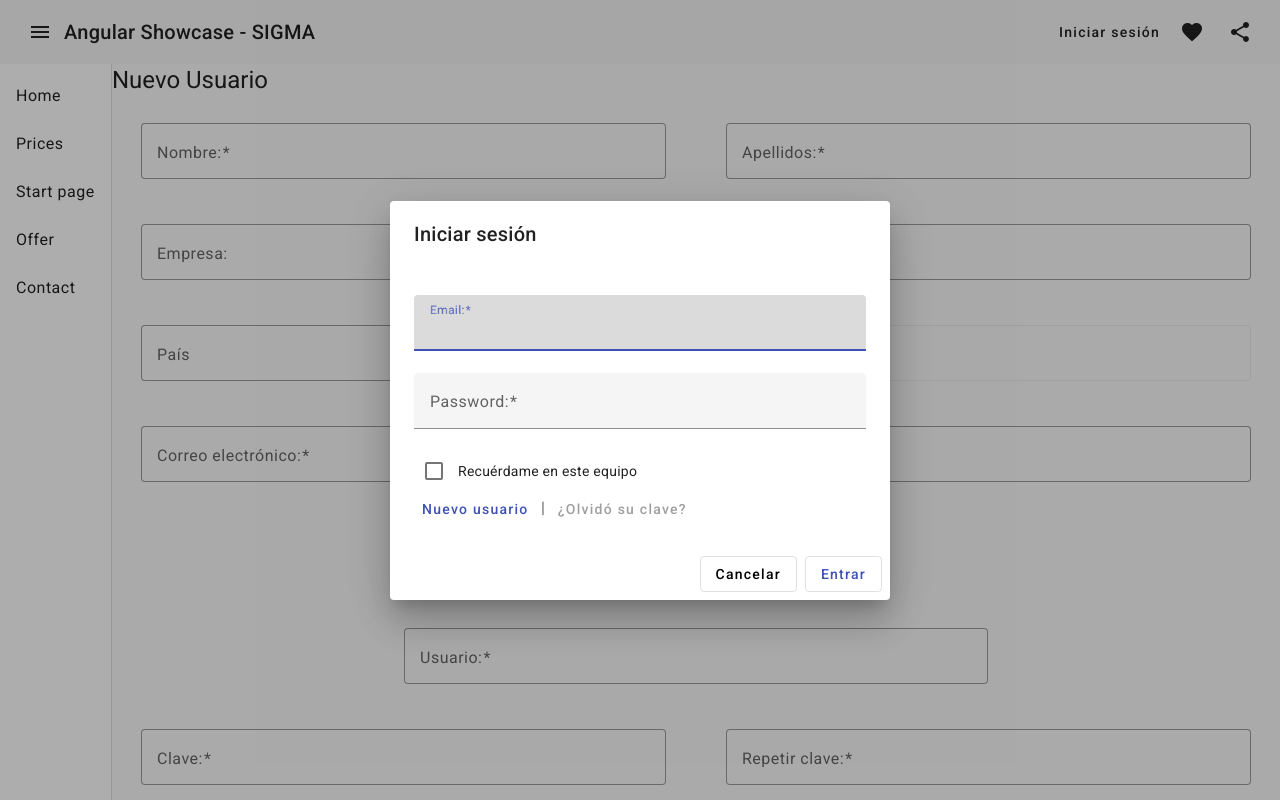
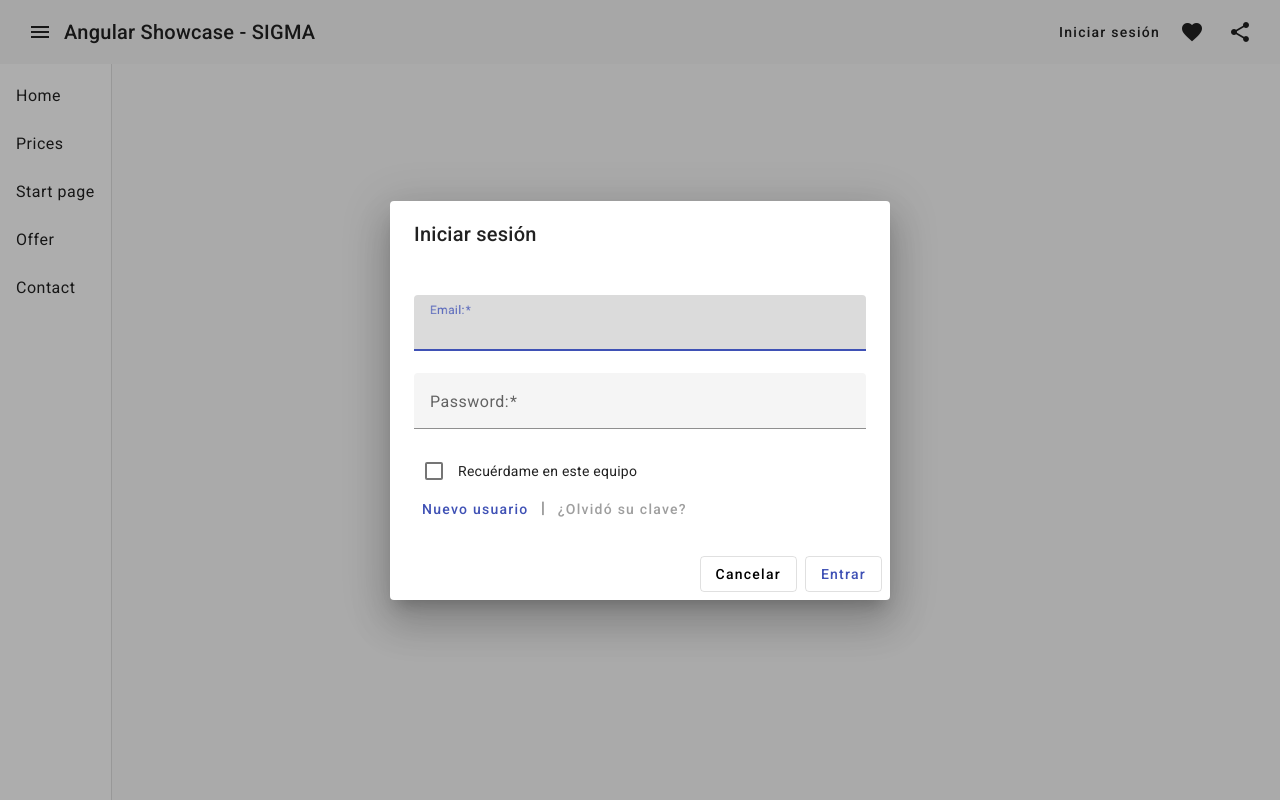
Before and after one commit to famicab/angular-showcase, an Angular app: page /registro in a window 1280 px wide. Both pictures are taken after a click on the button "Iniciar sesión". Built offline with nearby package versions, Linux system fonts and the light colour scheme.

Commit message:
Create RegistroModule

```diff
--- a/src/app/app-routing.module.ts
+++ b/src/app/app-routing.module.ts
@@ -1,11 +1,11 @@
 import { NgModule } from '@angular/core';
 import { RouterModule, Routes } from '@angular/router';
 import { HomeComponent } from './home/home.component';
-import { RegistroComponent } from './registro/registro.component';
+import { RegistroComponent } from './modules/registro/registro-usuario/registro.component';
 
 const routes: Routes = [
   {path: 'home', component: HomeComponent},
-  {path: 'registro', component: RegistroComponent}
+  {path: 'registro', loadChildren: () => import('./modules/registro/registro.module').then(m => m.RegistroModule)}
 ];
 
 @NgModule({
--- a/src/app/app.module.ts
+++ b/src/app/app.module.ts
@@ -7,15 +7,13 @@ import { BrowserAnimationsModule } from '@angular/platform-browser/animations';
 import { SharedModule } from './modules/shared/shared.module';
 import { LoginComponent } from './login/login.component';
 import { HomeComponent } from './home/home.component';
-import { RegistroComponent } from './registro/registro.component';
 
 
 @NgModule({
   declarations: [
     AppComponent,
     LoginComponent,
-    HomeComponent,
-    RegistroComponent
+    HomeComponent
   ],
   imports: [
     BrowserModule,
--- a/src/app/login/login.component.html
+++ b/src/app/login/login.component.html
@@ -13,7 +13,7 @@
             </mat-form-field>
             <mat-checkbox>Recuérdame en este equipo</mat-checkbox>
             <div>
-                <a mat-button color="primary" routerLink="/registro" (click)="cerrarLoginDialog()">Nuevo usuario</a>
+                <a mat-button color="primary" routerLink="/registro/nuevousuario" (click)="cerrarLoginDialog()">Nuevo usuario</a>
                 |
                 <a mat-button color="primary" href="" target="_blank" disabled>¿Olvidó su clave?</a>
             </div>
--- a/src/app/registro/registro.component.ts
+++ b/src/app/modules/registro/registro-usuario/registro.component.ts
@@ -2,9 +2,9 @@ import { Component } from '@angular/core';
 import { FormGroup, FormControl, Validators, ValidatorFn, AbstractControl, ValidationErrors, FormGroupDirective, NgForm } from '@angular/forms';
 import { ErrorStateMatcher } from '@angular/material/core';
 import { MatSnackBar } from '@angular/material/snack-bar';
-import { Pais } from '../interfaces/Pais';
-import { Usuario } from '../interfaces/Usuario';
-import { ClaveStateMatcher, passwordMatchingValidator } from '../shared/validators/samepassword.validator';
+import { Pais } from '../../../interfaces/Pais';
+import { Usuario } from '../../../interfaces/Usuario';
+import { ClaveStateMatcher, passwordMatchingValidator } from '../../../shared/validators/samepassword.validator';
 
 @Component({
   selector: 'app-registro',
```
Also changed, not shown: src/app/modules/registro/registro-routing.module.ts (added, +13 -0 lines), src/app/modules/registro/registro.module.ts (added, +19 -0 lines), src/app/modules/registro/registro-usuario/registro.component.css (added), src/app/modules/registro/registro-usuario/registro.component.html (renamed from src/app/registro/registro.component.html), 1 other file (tests, documents, lock files or other folders).
